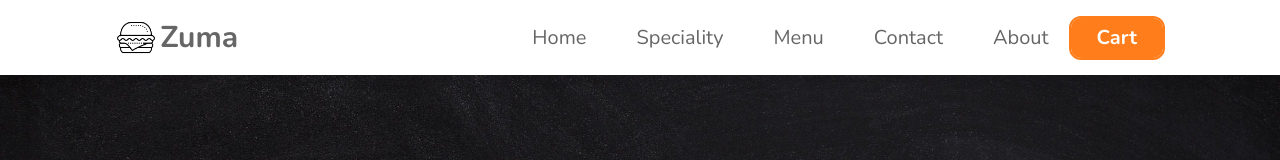
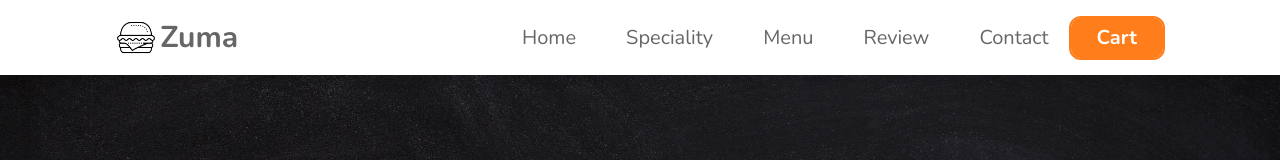
Before and after one commit to KushalLimbasiya/zuma-food-website, a React (Create React App) app: page / in a window 1280 px wide. Shown: the top 160 px of the page. Built offline with nearby package versions, Linux system fonts and the light colour scheme.

Commit message:
add reivew in navbar

```diff
--- a/src/components/page/layout/Navbar.js
+++ b/src/components/page/layout/Navbar.js
@@ -21,8 +21,8 @@ const Navbar = () => {
       <a href="#home">home</a>
       <a href="#Speciality">Speciality</a>
       <a href="#menu">Menu</a>
+      <a href="#review">review</a>
       <a href="#Contact">Contact</a>
-      <a href="#About">About</a>
       <AddToCart />
     </nav>
     </header>
```
